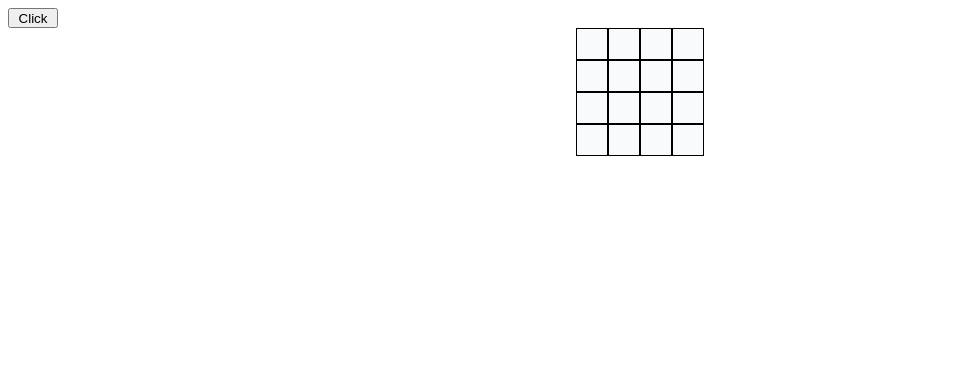
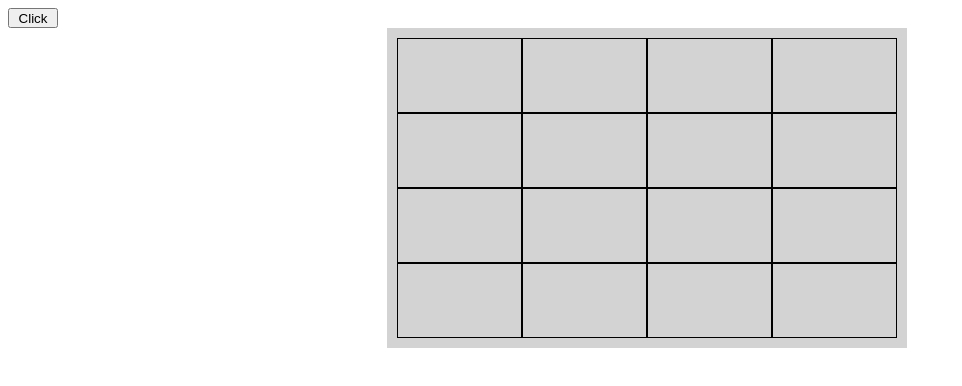
Before and after one commit to abim91/Etch-a-Sketch, a plain HTML site: page index.html in a window 1280 px wide. Shown: the whole page, without its empty margins (0-962 px from the left). Drawn offline with Linux system fonts and the light colour scheme.

Commit message:
added format

```diff
--- a/index.html
+++ b/index.html
@@ -11,7 +11,7 @@
   </head>
   <body>
     <button id = "chooseGrid" >Click</button>
-    <div class = "main">
+    <div class = "parentC">
     <div class = "grid"></div>
     </div>
   </body>
--- a/index.js
+++ b/index.js
@@ -1,23 +1,21 @@
 function createGrid(number){
-    const container = document.querySelector('.grid');//reference container id that already exists in html
-    for(var i = 0; i < number ; i++){
-            const column = document.createElement('div');// create new element
-            column.classList.add = "column";//add content to the element
-        // row.style.cssText = " border-color: black; background-color: red; width: 300px; height: 30px;";
-            //document.body.appendChild(div); this works as well but the body is the parent
-            container.appendChild(column);
-            var a = 0;
-            //column is block element
-            for(var j = 0; j < number ; j++){// we are using each row box we create as a house/container for the rest of the boxes in column
-                //var a = 0;
-                const row = document.createElement('div');
-                row.classList.add("row");
-               // a++;
-                row.style.cssText = " border-style: solid; border-width:0.25px 0.25px; border-color: black; background-color: #F9FAFB; width: 30px; height: 30px;";
-                column.appendChild(row);
-            }
+    const container = document.querySelector('.grid');
 
-           // container.appendChild(column);
+    container.style.gridTemplateColumns = `repeat(${number},1fr)`;
+    container.style.gridTemplateRows = `repeat(${number}, 1fr)`;
+
+
+   const containerWidth = parseInt(container.style.width);
+  const containerHeight = parseInt(container.style.height);
+
+    for(let i = 0; i < (number*number); i++){
+      const cell = document.createElement('div');
+     cell.style.maxWidth = `${(containerWidth - (number - 1)) / number}px`;
+      cell.style.maxHeight = `${(containerHeight - (number - 1)) / number}px`;
+
+      cell.classList.add('row');
+     // cell.innerText = i;
+      container.appendChild(cell);
     }
     dragEffect();
 }
@@ -30,10 +28,6 @@ document.getElementById("chooseGrid").addEventListener('click',function(e){
    if(newFormat != currentFormat){
         deleteGrid();
         createGrid(newFormat);
-       // dragEffect();
-
-
-      //  console.log('here');
    }
    else{
         console.log(`it is already ${currentFormat} silly`);//string-interpolation only works with ` `.
--- a/style.css
+++ b/style.css
@@ -1,23 +1,22 @@
-.main{
 
-    width: 100%;
-    display: flex;
-    justify-content: center;
+.parentC{
+    padding-left:30%;
 }
 .grid{
-    display: flex;
-
-    justify-content: center;
-    flex-direction:row;
+    display: grid;
+    width: 500px;
+    height: 300px;
+    background-color: lightgray;
+    padding: 10px;
 
 
 
 }
-
-.hover{
-    background-color: black;
+.grid > div{
+  border: 0.001px solid black;
+  background-color: lightgray;
+  text-align: center;
 }
-
 #chooseGrid{
     width: 50px;
     height: 20px;
```
